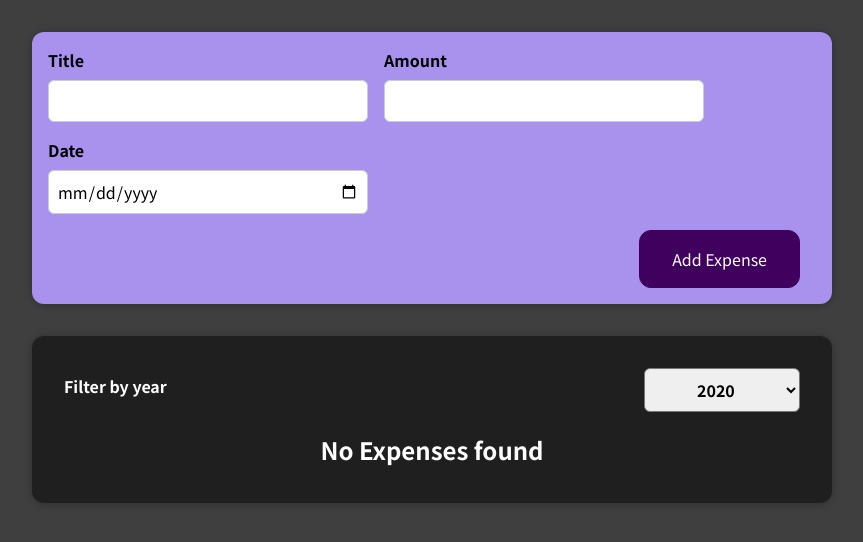
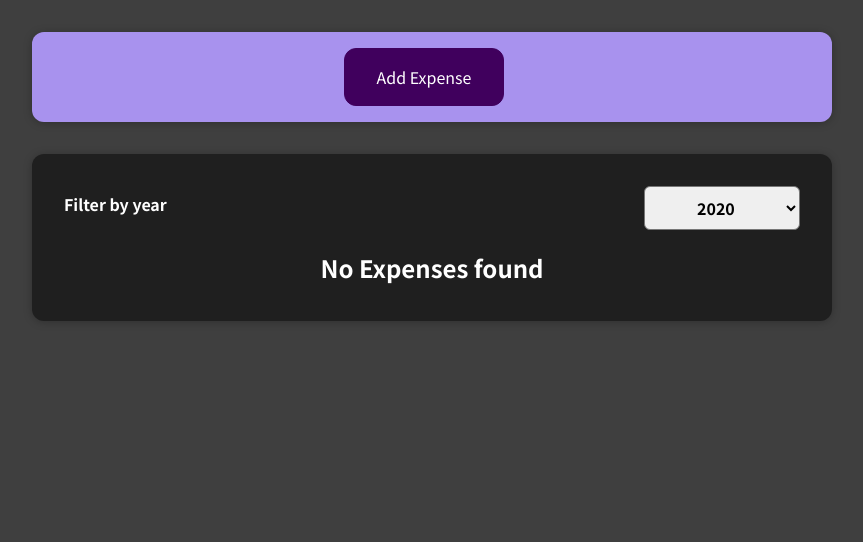
Before and after one commit to emil-ep/react-expense-calculator, a React (Create React App) app: page / in a window 1280 px wide. Shown: the top 542 px of the page, without its empty margins (208-1071 px from the left). Built offline with nearby package versions, Linux system fonts and the light colour scheme.

Commit message:
added cancel button and add new expense component

```diff
--- a/src/components/NewExpense/ExpenseForm.css
+++ b/src/components/NewExpense/ExpenseForm.css
@@ -24,3 +24,7 @@
 .new-expense__actions {
     text-align: right;
 }
+
+.new-expense__default {
+    text-align: center;
+}
--- a/src/components/NewExpense/ExpenseForm.js
+++ b/src/components/NewExpense/ExpenseForm.js
@@ -49,10 +49,16 @@ const ExpenseForm = (props) => {
       amount: enteredAmount,
       date: new Date(enteredDate),
     };
-    props.onSaveExpenseData(expenseData);
-    setEnteredTitle("");
-    setEnteredAmount("");
-    setEnteredDate("");
+    if (enteredDate !== "") {
+      props.onSaveExpenseData(expenseData);
+      setEnteredTitle("");
+      setEnteredAmount("");
+      setEnteredDate("");
+    }
+  };
+
+  const cancelClickHandler = () => {
+    props.onCancelExpenseEntry();
   };
   return (
     <form onSubmit={submitHandler}>
@@ -87,6 +93,7 @@ const ExpenseForm = (props) => {
         </div>
       </div>
       <div className="new-expense__actions">
+        <button onClick={cancelClickHandler}>Cancel</button>
         <button type="submit">Add Expense</button>
       </div>
     </form>
--- a/src/components/NewExpense/NewExpense.js
+++ b/src/components/NewExpense/NewExpense.js
@@ -1,8 +1,11 @@
 import "./NewExpense.css";
 import "./ExpenseForm";
 import ExpenseForm from "./ExpenseForm";
+import React, { useState } from "react";
 
 const NewExpense = (props) => {
+  const [isEditing, setIsEditing] = useState(false);
+
   const saveExpenseDataHandler = (enteredExpenseData) => {
     const expenseData = {
       ...enteredExpenseData,
@@ -10,11 +13,31 @@ const NewExpense = (props) => {
     };
     console.log(expenseData);
     props.onAddExpense(expenseData);
+    setIsEditing(false);
   };
+  const startEditingHandler = () => {
+    setIsEditing(true);
+  };
+
+  const cancelEditingHandler = () => {
+    setIsEditing(false);
+  };
+
+  const defaultContent = (
+    <div>
+      <button onClick={startEditingHandler}>Add Expense</button>
+    </div>
+  );
 
   return (
     <div className="new-expense">
-      <ExpenseForm onSaveExpenseData={saveExpenseDataHandler} />
+      {!isEditing && defaultContent}
+      {isEditing && (
+        <ExpenseForm
+          onCancelExpenseEntry={cancelEditingHandler}
+          onSaveExpenseData={saveExpenseDataHandler}
+        />
+      )}
     </div>
   );
 };
```
